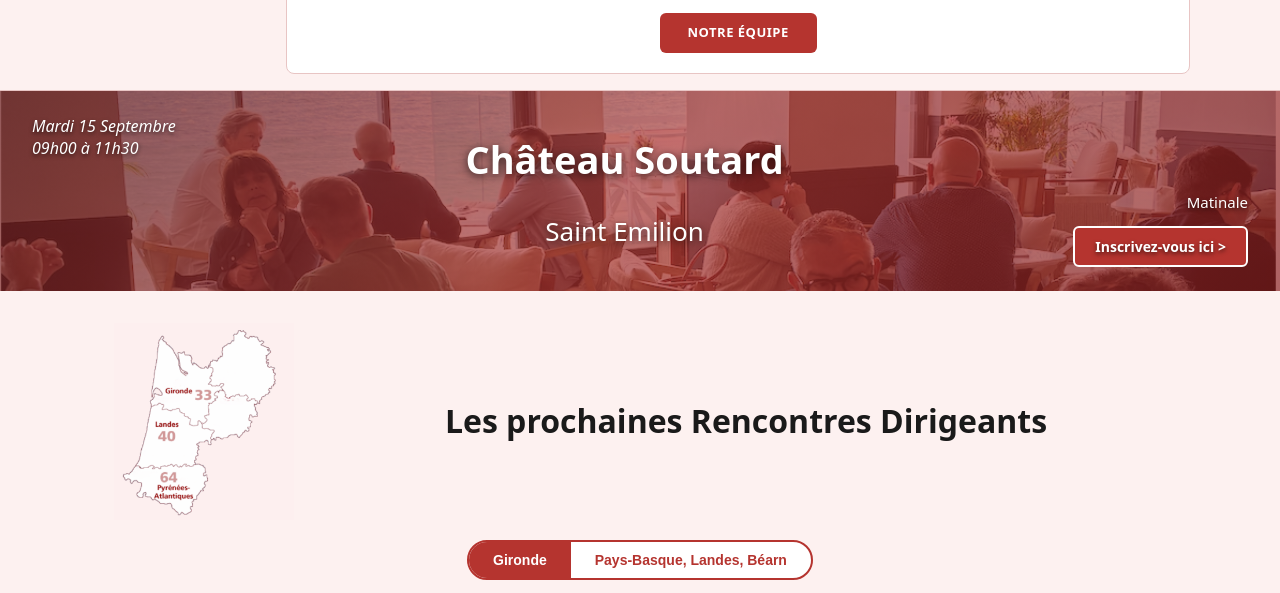
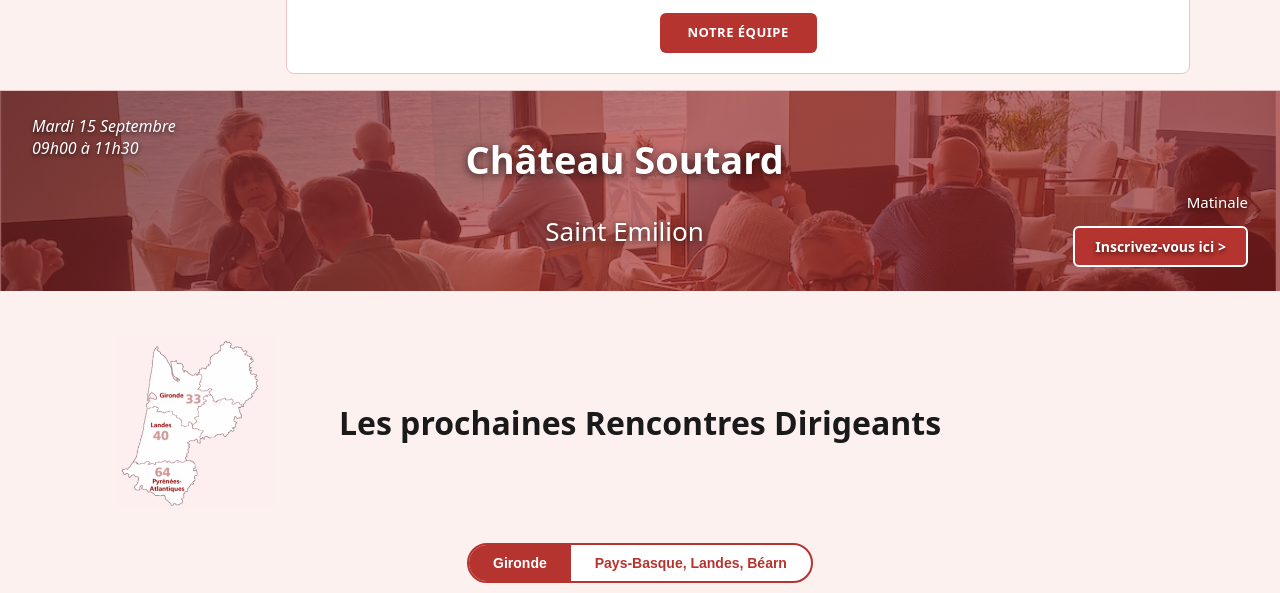
Before and after one commit to mateogimenez-prog/dynabuy-landing, a website: page index.html in a window 1280 px wide. Shown: the part 199-792 px from the top of the page. Drawn offline with Linux system fonts and the light colour scheme.

Commit message:
fix: titre réunions centré sur toute la largeur (carte en absolu)

```diff
--- a/style.css
+++ b/style.css
@@ -198,18 +198,26 @@
 }
 .meetings-header { margin-bottom: 20px; }
 .meetings-map-title {
-  display: flex;
-  align-items: center;
-  gap: 32px;
-  justify-content: flex-start;
-}
-.map-placeholder { width: 180px; flex-shrink: 0; }
-.map-img { width: 180px; height: auto; display: block; }
-.title-area {
-  flex: 1;
+  position: relative;
   display: flex;
   align-items: center;
   justify-content: center;
+  min-height: 200px;
+}
+.map-placeholder {
+  position: absolute;
+  left: 0;
+  top: 50%;
+  transform: translateY(-50%);
+  width: 160px;
+  flex-shrink: 0;
+}
+.map-img { width: 160px; height: auto; display: block; }
+.title-area {
+  display: flex;
+  align-items: center;
+  justify-content: center;
+  width: 100%;
 }
 .title-area h2 {
   font-size: clamp(22px, 2.8vw, 32px);
```
